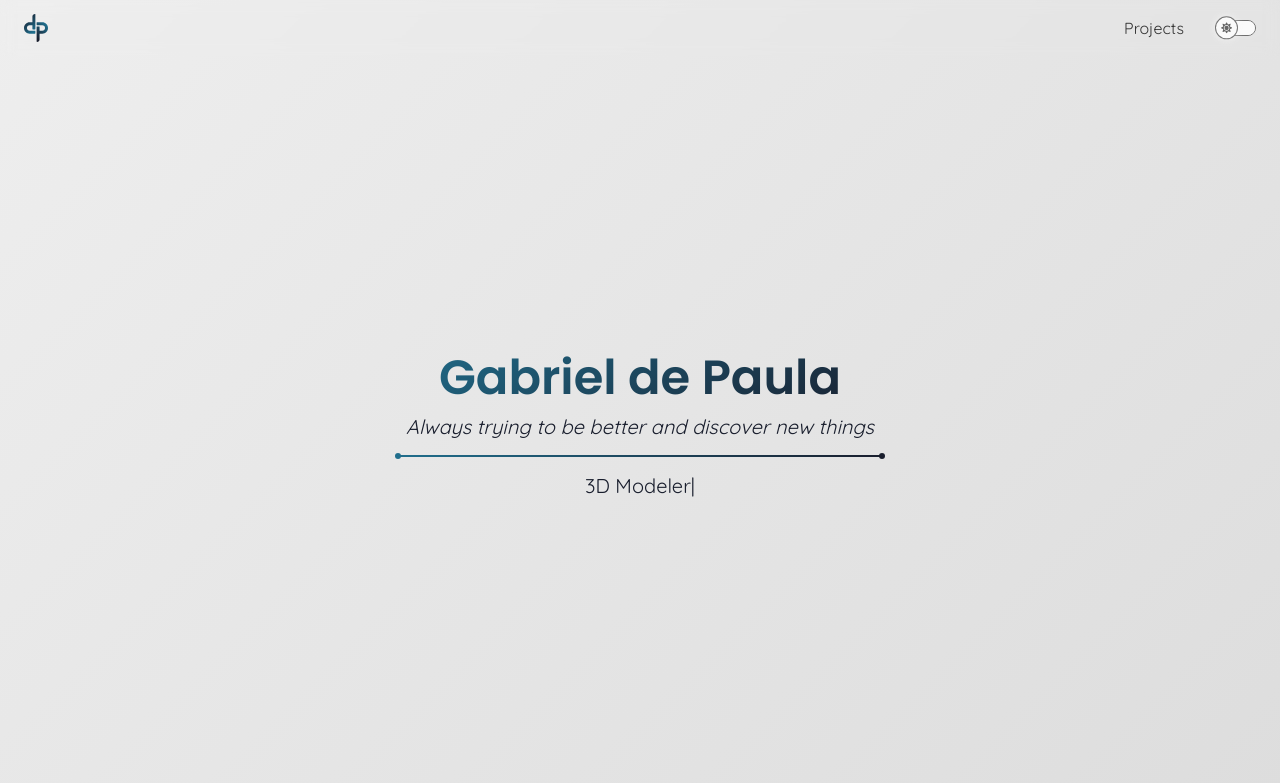
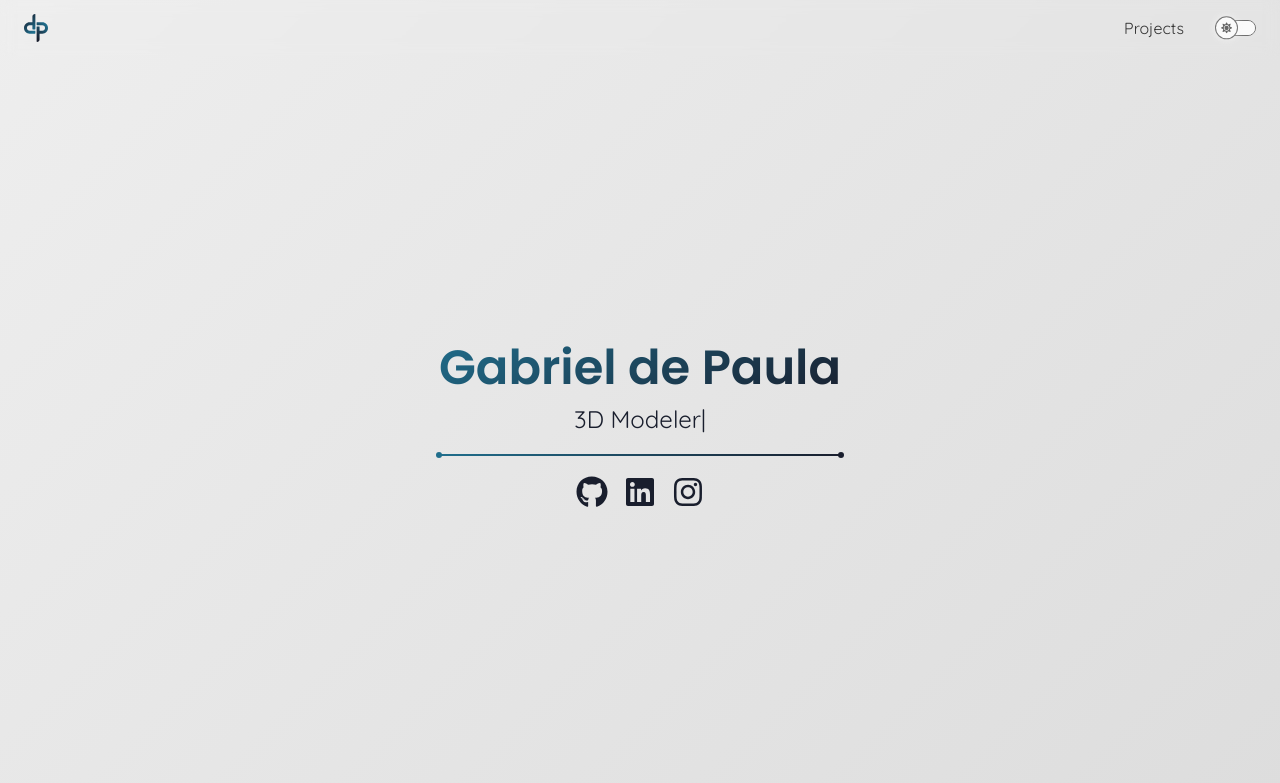
Before and after one commit to gabriel-dp/gabriel-dp.github.io, a React (Vite) app: page / in a window 1280 px wide. Shown: the top 783 px of the page. Built offline with nearby package versions, Linux system fonts and the light colour scheme; no server answers.

Commit message:
:sparkles: Add social icons

```diff
--- a/src/components/LinkContainer/styles.ts
+++ b/src/components/LinkContainer/styles.ts
@@ -3,15 +3,19 @@ import { Link as LinkRouter } from "react-router-dom";
 import { Link as LinkScroll } from "react-scroll";
 
 const CustomLink = css`
-	display: inline-block;
 	height: 100%;
 	width: 100%;
 	text-decoration: none;
-	color: inherit;
 
 	display: flex;
 	justify-content: center;
 	align-items: center;
+
+	&,
+	* {
+		transition: inherit;
+		color: inherit;
+	}
 `;
 
 export const CustomLinkRouter = styled(LinkRouter).attrs({
--- /dev/null
+++ b/src/components/SocialIcons/index.tsx
@@ -0,0 +1,30 @@
+import { IconType } from "react-icons";
+import { FaGithub, FaInstagram, FaLinkedin } from "react-icons/fa";
+
+import socialConfigs from "@/configs/social.json";
+import { LinkContainerExternal } from "@/components/LinkContainer";
+
+interface IconProps {
+	link: string;
+	icon: IconType;
+}
+
+function SocialIcon(props: IconProps) {
+	return (
+		<LinkContainerExternal to={props.link}>
+			<props.icon className="social-icon" />
+		</LinkContainerExternal>
+	);
+}
+
+export function SocialIconGithub() {
+	return <SocialIcon icon={FaGithub} link={socialConfigs.github} />;
+}
+
+export function SocialIconLinkedin() {
+	return <SocialIcon icon={FaLinkedin} link={socialConfigs.linkedin} />;
+}
+
+export function SocialIconInstagram() {
+	return <SocialIcon icon={FaInstagram} link={socialConfigs.instagram} />;
+}
--- /dev/null
+++ b/src/configs/social.json
@@ -0,0 +1,5 @@
+{
+	"github": "https://github.com/gabriel-dp",
+	"linkedin": "https://linkedin.com/in/gabriel-de-paula-meira/",
+	"instagram": "https://instagram.com/gabs_dp_/"
+}
--- a/src/pages/Home/HomeMain/index.tsx
+++ b/src/pages/Home/HomeMain/index.tsx
@@ -1,13 +1,14 @@
 import { useTheme } from "@/contexts/theme/useTheme";
 import GradientComponent from "@/components/GradientComponent";
 import TypeWriterComponent from "@/components/TypeWriterComponent";
+import { SocialIconGithub, SocialIconInstagram, SocialIconLinkedin } from "@/components/SocialIcons";
 
-import { MainSection, MainContainer, HorizontalLine } from "./styles";
+import { MainSection, MainContainer, HorizontalLine, SocialContainer } from "./styles";
+
+const TYPEWRITER_STRINGS = ["Software Developer", "3D Modeler"];
 
 export default function HomeMain(props: { $id: string }) {
 	const theme = useTheme();
-
-	const strings = ["Software Developer", "3D Modeler"];
 
 	return (
 		<MainSection id={props.$id}>
@@ -24,11 +25,7 @@ export default function HomeMain(props: { $id: string }) {
 						<span>Gabriel</span> <span>de Paula</span>
 					</h1>
 				</GradientComponent>
-				<p>
-					<em>
-						<span>Always trying to</span> <span>be better and</span> <span>discover new things</span>
-					</em>
-				</p>
+				<TypeWriterComponent strings={TYPEWRITER_STRINGS} $className="typewriter" />
 				<GradientComponent
 					className="line"
 					direction={45}
@@ -38,7 +35,11 @@ export default function HomeMain(props: { $id: string }) {
 					]}>
 					<HorizontalLine />
 				</GradientComponent>
-				<TypeWriterComponent strings={strings} $className="typewriter" />
+				<SocialContainer className="social">
+					<SocialIconGithub />
+					<SocialIconLinkedin />
+					<SocialIconInstagram />
+				</SocialContainer>
 			</MainContainer>
 		</MainSection>
 	);
--- a/src/pages/Home/HomeMain/styles.ts
+++ b/src/pages/Home/HomeMain/styles.ts
@@ -4,7 +4,7 @@ import { NAVBAR_HEIGHT_REM } from "@/components/Navbar";
 
 export const MainSection = styled.section`
 	width: 100%;
-	min-height: calc(100dvh - (${NAVBAR_HEIGHT_REM}rem + 1rem));
+	min-height: calc(100svh - (${NAVBAR_HEIGHT_REM}rem + 1rem));
 	padding: 0 1.25rem;
 
 	display: flex;
@@ -36,21 +36,8 @@ export const MainContainer = styled.div`
 		}
 	}
 
-	p {
-		padding: 0 0.5rem;
-		font-size: 1.25rem;
-		font-weight: light;
-		text-align: center;
-		text-decoration: dashed;
-
-		span {
-			color: ${(props) => props.theme.secondary};
-			display: inline-block;
-		}
-	}
-
 	.typewriter {
-		font-size: 1.25rem;
+		font-size: 1.5rem;
 		* {
 			color: ${(props) => props.theme.secondary};
 		}
@@ -59,16 +46,16 @@ export const MainContainer = styled.div`
 	@media screen and (max-width: 767px) {
 		.title {
 			h1 {
-				font-size: 2.5rem;
+				font-size: 2rem;
 			}
 		}
 
-		p {
-			font-size: 0.9rem;
+		.typewriter {
+			font-size: 1.25rem;
 		}
 
-		.typewriter {
-			font-size: 1rem;
+		.social {
+			font-size: 1.75rem;
 		}
 	}
 `;
@@ -84,7 +71,7 @@ const lineAnimation = keyframes`
 
 export const HorizontalLine = styled.div`
 	height: 2px;
-	margin: 1rem auto;
+	margin: 1.25rem auto;
 	position: relative;
 	z-index: -1;
 
@@ -112,3 +99,25 @@ export const HorizontalLine = styled.div`
 		background-color: ${(props) => props.theme.secondary};
 	}
 `;
+
+export const SocialContainer = styled.div`
+	font-size: 2rem;
+	width: 100%;
+
+	display: flex;
+	flex-direction: row;
+	justify-content: center;
+	flex-wrap: wrap;
+	gap: 1rem;
+
+	a {
+		width: min-content;
+		transition: all 0.25s ease-in-out, filter 0.25s ease;
+		color: ${(props) => props.theme.secondary};
+
+		&:hover {
+			color: ${(props) => props.theme.primary};
+			filter: drop-shadow(0 0 1rem ${(props) => props.theme.primary}AA);
+		}
+	}
+`;
```
